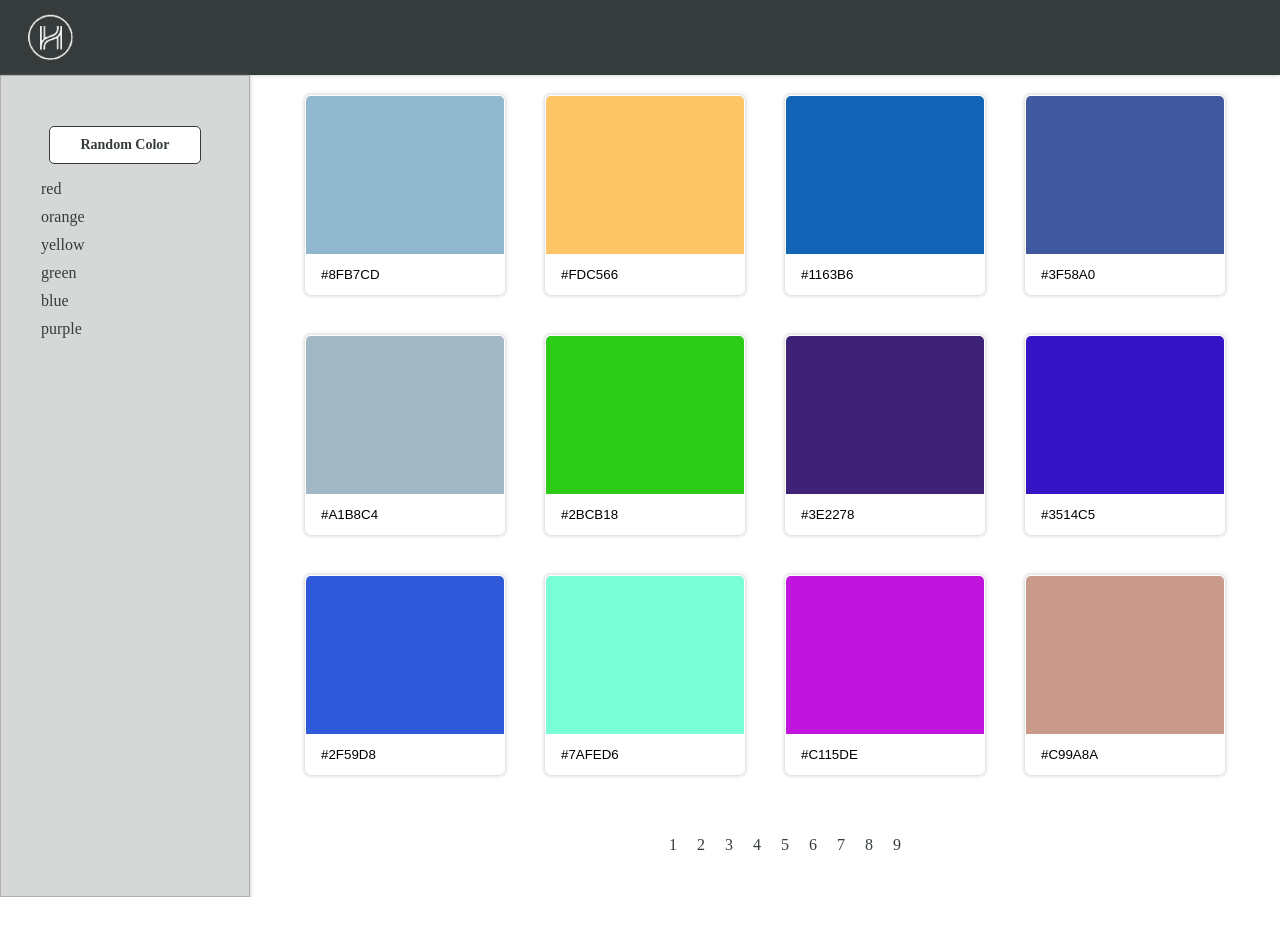
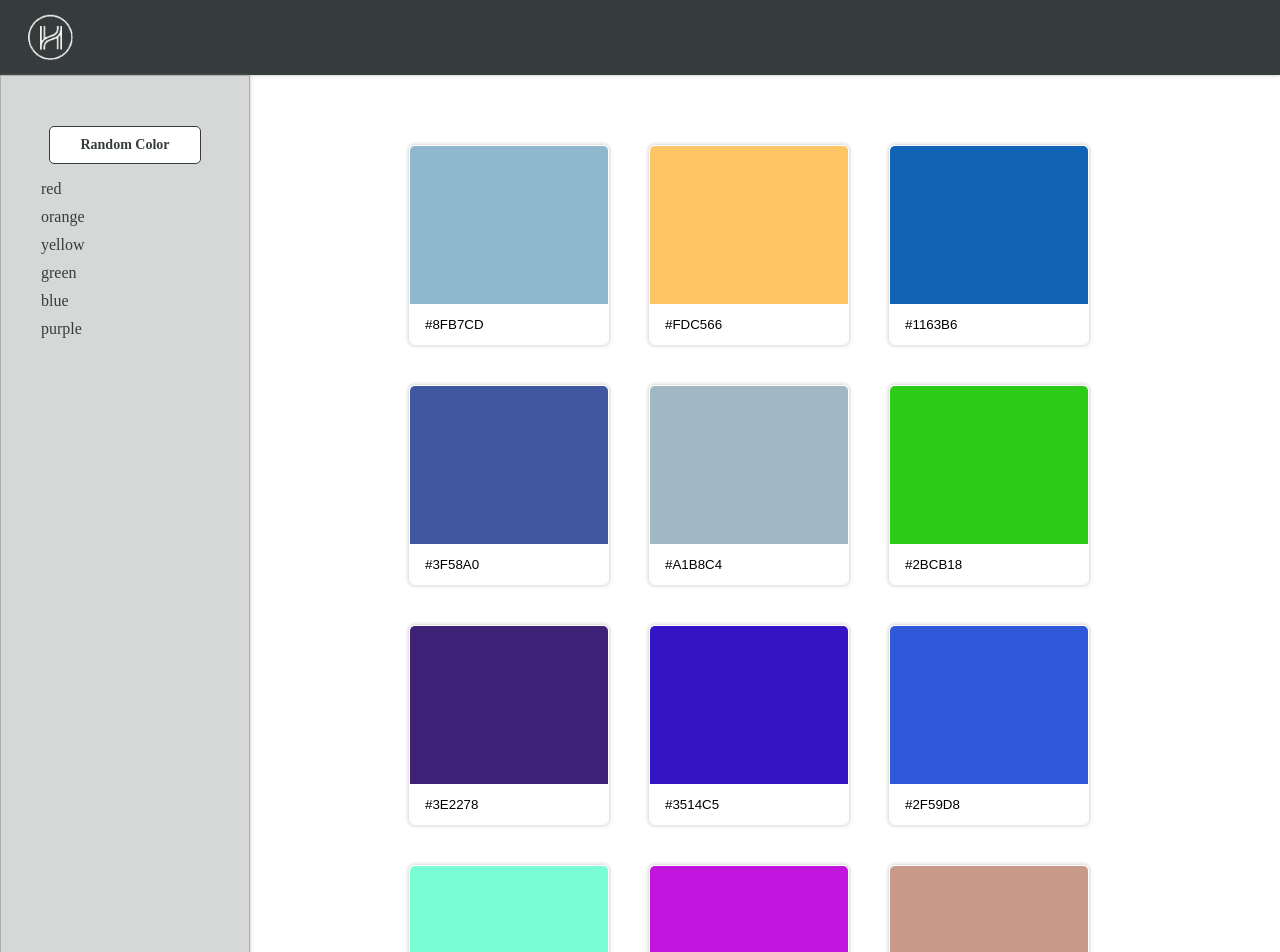
Before and after one commit to dev-mev/helpful-colors, a React (Create React App) app: page / in a window 1280 px wide. Shown: the top 952 px of the page. Before the commit the page ends 897 px from the top, so only its background shows below. Built offline with nearby package versions, Linux system fonts and the light colour scheme; a web font is replaced by a local one.

Commit message:
clean up

```diff
--- a/src/components/App.tsx
+++ b/src/components/App.tsx
@@ -1,9 +1,9 @@
 import React from "react";
 import LeftSidebar from "./LeftSidebar";
 import SwatchContainer from "./SwatchContainer";
-import Pagination from "./Pagination";
 import { History } from "history";
-import { generateColorList } from "../utils/colors";
+import { generateColorList } from "../utils/colorHelpers";
+import logo from "../images/hh_logo.png";
 
 interface Props {
   history: History;
@@ -33,7 +33,11 @@ class App extends React.Component<Props, {}> {
   render(): JSX.Element {
     return (
       <div className="app">
-        <header className="header"></header>
+        <header className="header">
+          <a className="home-link" href="/">
+            <img src={logo} alt=""></img>
+          </a>
+        </header>
         <LeftSidebar />
         <SwatchContainer
           colors={this.colors}
@@ -41,10 +45,6 @@ class App extends React.Component<Props, {}> {
           match={this.props.match}
           swatchesPerPage={this.swatchesPerPage}
           currentPage={this.state.currentPage}
-        />
-        <Pagination
-          swatchesPerPage={this.swatchesPerPage}
-          totalSwatches={this.colors.length}
           updateCurrentPage={this.updateCurrentPage}
         />
       </div>
--- a/src/components/Pagination.tsx
+++ b/src/components/Pagination.tsx
@@ -30,7 +30,9 @@ class Pagination extends React.Component<Props, {}> {
         {this.getPageNumbers().map(number => (
           <li key={number} className="page-number">
             <a
-              onClick={event => this.props.updateCurrentPage(event, number)}
+              onClick={(event): void =>
+                this.props.updateCurrentPage(event, number)
+              }
               href="!#"
               className="page-link"
             >
--- a/src/components/Swatch.tsx
+++ b/src/components/Swatch.tsx
@@ -7,7 +7,7 @@ interface Props {
 }
 
 class Swatch extends React.Component<Props, {}> {
-  goToSwatchDetail = (event: { preventDefault: () => void }) => {
+  goToSwatchDetail = (): void => {
     const route = this.props.hex.replace("#", "");
     this.props.history.push(`/swatches/${route}`);
   };
--- a/src/components/SwatchContainer.tsx
+++ b/src/components/SwatchContainer.tsx
@@ -1,6 +1,7 @@
 import React from "react";
 import Swatch from "./Swatch";
 import { History } from "history";
+import Pagination from "./Pagination";
 
 interface Props {
   colors: { hex: string; colorFamily: string }[];
@@ -12,17 +13,22 @@ interface Props {
   };
   swatchesPerPage: number;
   currentPage: number;
+  updateCurrentPage: (
+    event: { preventDefault: () => void },
+    pageNumber: number
+  ) => void;
 }
 
 class SwatchContainer extends React.Component<Props, {}> {
   render(): JSX.Element {
-    const filterBy = this.props.match.params.color
+    // filter colors if color param exists in URL
+    const filteredSwatches = this.props.match.params.color
       ? this.props.colors.filter(
           color => this.props.match.params.color === color.colorFamily
         )
       : this.props.colors;
 
-    let renderSwatches = filterBy.map(color => {
+    let swatchesToRender = filteredSwatches.map(color => {
       return (
         <Swatch key={color.hex} hex={color.hex} history={this.props.history} />
       );
@@ -30,9 +36,21 @@ class SwatchContainer extends React.Component<Props, {}> {
 
     const indexOfLastPost = this.props.currentPage * this.props.swatchesPerPage;
     const indexOfFirstPost = indexOfLastPost - this.props.swatchesPerPage;
-    renderSwatches = renderSwatches.slice(indexOfFirstPost, indexOfLastPost);
+    swatchesToRender = swatchesToRender.slice(
+      indexOfFirstPost,
+      indexOfLastPost
+    );
 
-    return <div className="swatch-container">{renderSwatches}</div>;
+    return (
+      <div className="swatch-container">
+        <div className="swatches">{swatchesToRender}</div>
+        <Pagination
+          swatchesPerPage={this.props.swatchesPerPage}
+          totalSwatches={filteredSwatches.length}
+          updateCurrentPage={this.props.updateCurrentPage}
+        />
+      </div>
+    );
   }
 }
 
--- a/src/css/style.css
+++ b/src/css/style.css
@@ -20,6 +20,7 @@ body {
   font-family: 'Source Serif Pro', serif;
   font-weight: 700;
   font-size: 14px;
+  cursor: pointer;
 }
 
 .app {
@@ -36,10 +37,11 @@ body {
   -webkit-box-shadow: 0px 0px 4px 0px rgb(191, 190, 190);
   -moz-box-shadow: 0px 0px 4px 0px rgb(191, 190, 190);
   box-shadow: 0px 0px 4px 0px rgb(191, 190, 190);
-  background-image: url("../images/hh_logo.png");
-  background-repeat: no-repeat;
-  background-position: 20px 50%;
+}
 
+.home-link {
+  display: block;
+  margin: 11px 20px;
 }
 
 /* sidebar */
@@ -69,11 +71,19 @@ body {
 
 /* swatches */
 .swatch-container {
+  margin-top: 50px;
+  display: grid;
+  grid-template-columns: 73%;
+  grid-template-rows: auto 100px;
+  justify-content: center;
+}
+
+.swatches {
   display: flex;
-  grid-column: 2;
-  grid-row: 2;
+  grid-column: 1;
+  grid-row: 1;
   flex-wrap: wrap;
-  justify-content: center;
+  justify-content: left;
 }
 
 .swatch {
@@ -119,7 +129,7 @@ body {
 .pagination {
   list-style-type: none;
   margin: auto;
-  grid-row: 3;
+  grid-row: 2;
 }
 
 .pagination li {
--- a/src/utils/colors.ts
+++ b/src/utils/colorHelpers.ts
@@ -1,31 +1,33 @@
-export function findColorFamily(hue: number) {
-  if (hue > 300 || hue < 10) {
+export function findColorFamily(hue: number): string {
+  if (hue >= 300 || hue < 10) {
     return "red";
-  } else if (hue > 10 && hue < 40) {
+  } else if (hue >= 10 && hue < 40) {
     return "orange";
-  } else if (hue > 40 && hue < 65) {
+  } else if (hue >= 40 && hue < 65) {
     return "yellow";
-  } else if (hue > 65 && hue < 175) {
+  } else if (hue >= 65 && hue < 175) {
     return "green";
-  } else if (hue > 175 && hue < 260) {
+  } else if (hue >= 175 && hue < 260) {
     return "blue";
-  } else if (hue > 260 && hue < 300) {
+  } else {
     return "purple";
   }
 }
 
-export function getHueFromHex(hex: string) {
+export function getHueFromHex(hex: string): string {
   // convert hex to RGB
-  let r: any, g: any, b: any;
+  let r = 0,
+    g = 0,
+    b = 0;
 
   if (hex.length === 4) {
-    r = "0x" + hex[1] + hex[1];
-    g = "0x" + hex[2] + hex[2];
-    b = "0x" + hex[3] + hex[3];
+    r = parseInt("0x" + hex[1] + hex[1]);
+    g = parseInt("0x" + hex[2] + hex[2]);
+    b = parseInt("0x" + hex[3] + hex[3]);
   } else if (hex.length === 7) {
-    r = "0x" + hex[1] + hex[2];
-    g = "0x" + hex[3] + hex[4];
-    b = "0x" + hex[5] + hex[6];
+    r = parseInt("0x" + hex[1] + hex[2]);
+    g = parseInt("0x" + hex[3] + hex[4]);
+    b = parseInt("0x" + hex[5] + hex[6]);
   }
 
   // partial conversion to HSL to get hue
@@ -63,11 +65,10 @@ export function generateHex(): string {
   return hex;
 }
 
-export function generateColorList(): { hex: string; colorFamily: any }[] {
+export function generateColorList(): { hex: string; colorFamily: string }[] {
   const colors = [];
-  let i = 1;
 
-  while (i <= 100) {
+  for (let i = 0; i <= 200; i++) {
     const hex = generateHex();
     const colorFam = getHueFromHex(hex);
 
```
Also changed, not shown: src/components/SwatchDetail.tsx (+6 -1 lines), 1 other file (tests, documents, lock files or other folders).
